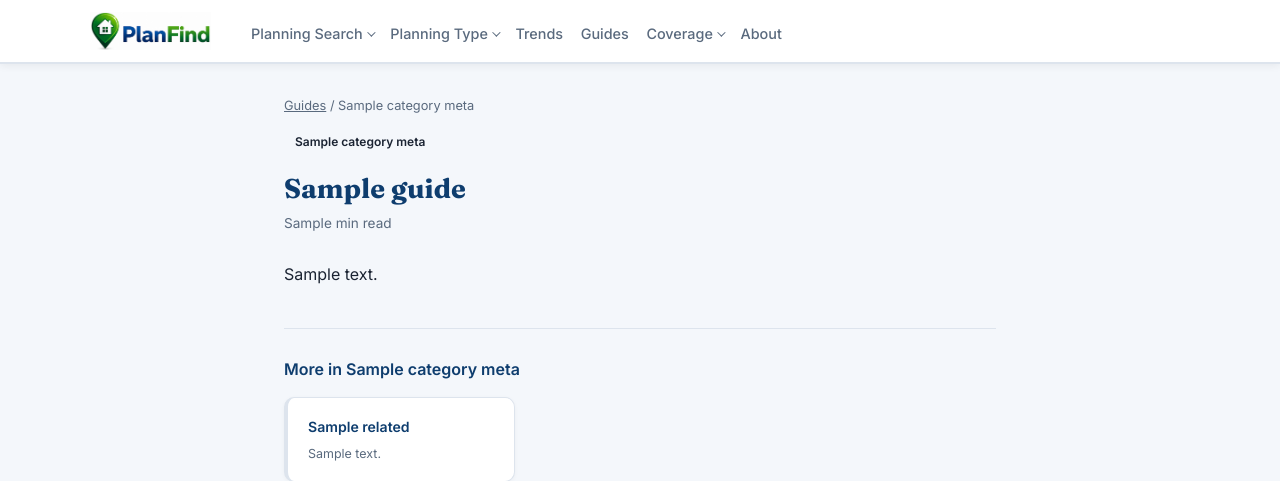
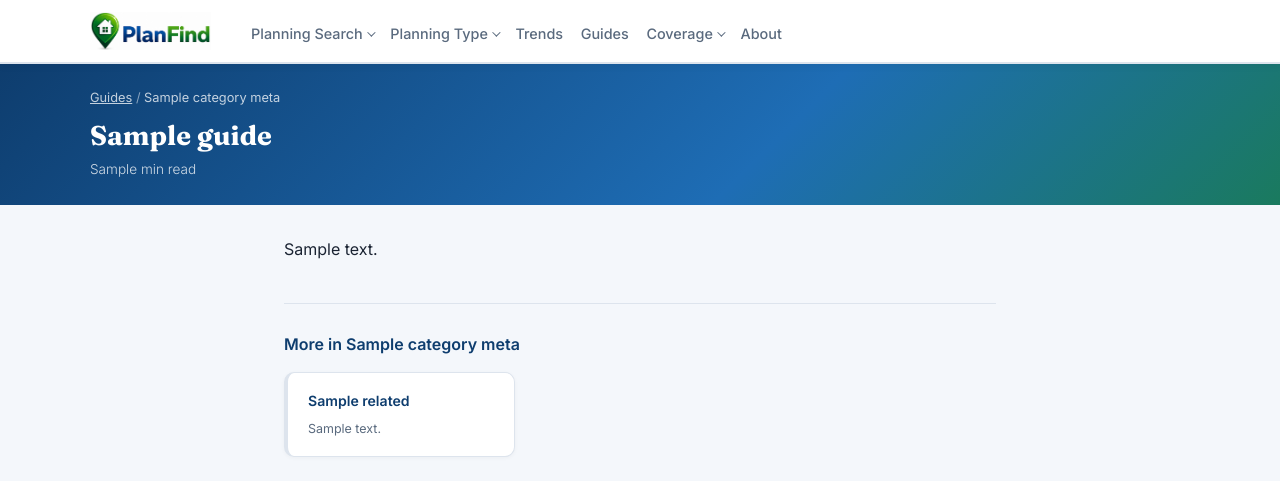
Before and after one commit to wwil83-dot/PlanPing, a Python web app: template app/templates/guide.html in a window 1280 px wide. Shown: the top 481 px of the page. Run offline with Jinja, Linux system fonts and the light colour scheme; the template is opened without the code that fills it: most values are stand-ins (such as "Sample title", 1, 10 or a date in 2020).

Commit message:
Update guide.html

```diff
--- a/app/templates/guide.html
+++ b/app/templates/guide.html
@@ -12,20 +12,21 @@
 </style>
 {% endblock %}
 {% block content %}
+<header class="hero hero-compact">
+  <div class="hero-inner">
+    <div style="font-size:.8rem;margin-bottom:.75rem">
+      <a href="/guides" style="color:rgba(255,255,255,.75)">Guides</a>
+      <span style="color:rgba(255,255,255,.5)"> / </span>
+      <span style="color:rgba(255,255,255,.75)">{{ category_meta.title }}</span>
+    </div>
+    <h1 style="font-size:1.7rem;margin-bottom:.4rem">{{ guide.title }}</h1>
+    {% if guide.reading_minutes %}
+    <p class="hero-sub" style="margin-bottom:0;font-size:.85rem">{{ guide.reading_minutes }} min read</p>
+    {% endif %}
+  </div>
+</header>
+
 <main class="main" style="max-width:760px">
-  <div style="margin-bottom:.75rem;font-size:.8rem">
-    <a href="/guides" style="color:var(--muted)">Guides</a>
-    <span style="color:var(--muted)"> / </span>
-    <span style="color:var(--muted)">{{ category_meta.title }}</span>
-  </div>
-
-  <span class="guide-category-pill cat-{{ guide.category }}">{{ category_meta.title }}</span>
-
-  <h1 style="font-size:1.7rem;font-weight:700;color:var(--blue-dark);margin-bottom:.5rem;line-height:1.25">{{ guide.title }}</h1>
-  <p style="font-size:.85rem;color:var(--muted);margin-bottom:1.75rem">
-    {% if guide.reading_minutes %}{{ guide.reading_minutes }} min read{% endif %}
-  </p>
-
   <div class="guide-body">
     {{ body_html | safe }}
   </div>
```
